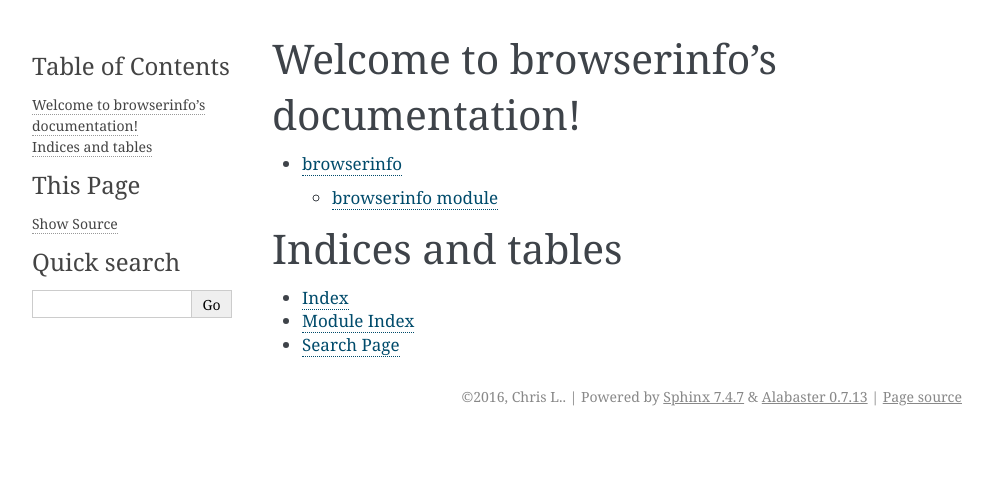
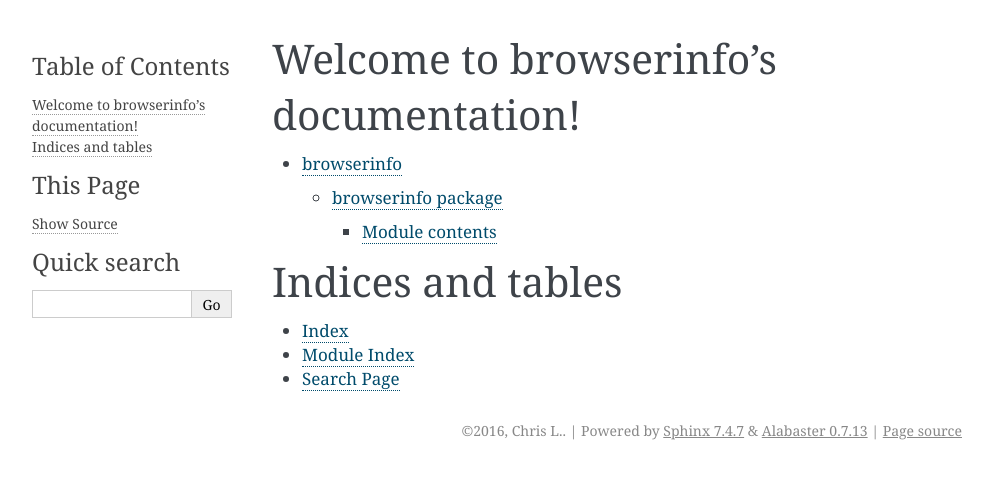
Before and after one commit to stylesuxx/browserinfo, a Sphinx documentation site: the page built from docs/index.rst, in a window 1280 px wide. Shown: the top 479 px of the page, without its empty margins (148-1141 px from the left). Built offline with Sphinx 7.4.7, drawn with Linux system fonts in a browser that asks for light colours.

Commit message:
Updated docs

```diff
--- a/docs/browserinfo.rst
+++ b/docs/browserinfo.rst
@@ -1,5 +1,8 @@
-browserinfo module
-==================
+browserinfo package
+===================
+
+Module contents
+---------------
 
 .. automodule:: browserinfo
     :members:
--- a/docs/conf.py
+++ b/docs/conf.py
@@ -16,9 +16,9 @@
 # add these directories to sys.path here. If the directory is relative to the
 # documentation root, use os.path.abspath to make it absolute, like shown here.
 #
-import os
-import sys
-sys.path.insert(0, os.path.abspath("../"))
+#import os
+#import sys
+#sys.path.insert(0, os.path.abspath("../browserinfo"))
 
 # -- General configuration ------------------------------------------------
 
```
